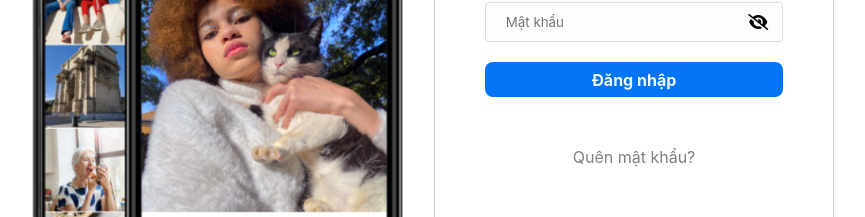
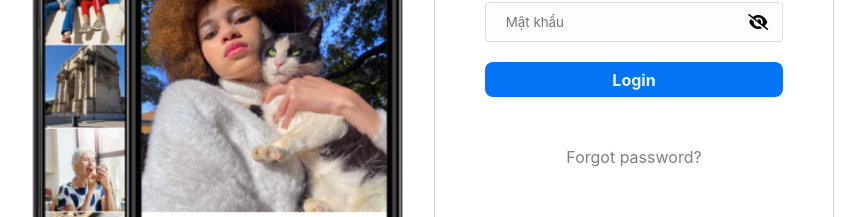
Before and after one commit to parallelism623/capygram-fe, a React (Vite) app: page /ft/login in a window 1280 px wide. Shown: the part 273-490 px from the top of the page, without its empty margins (214-1079 px from the left). Built offline with nearby package versions, Linux system fonts and the light colour scheme.

Commit message:
add i18N Login

```diff
--- a/src/i18n.js
+++ b/src/i18n.js
@@ -17,6 +17,9 @@ import profile_vi from '@/utils/i18n/vietnamese/profile.json';
 import note_profile_en from '@/utils/i18n/english/note_profile.json';
 import note_profile_vi from '@/utils/i18n/vietnamese/note_profile.json';
 
+import login_en from '@/utils/i18n/english/login.json';
+import login_vi from '@/utils/i18n/vietnamese/login.json';
+
 const resources = {
   en: {
     step1Register: step1Register_en,
@@ -24,6 +27,7 @@ const resources = {
     step3Register: step3Register_en,
     profile: profile_en,
     note_profile: note_profile_en,
+    login: login_en,
   },
   vi: {
     step1Register: step1Register_vi,
@@ -31,6 +35,7 @@ const resources = {
     step3Register: step3Register_vi,
     profile: profile_vi,
     note_profile: note_profile_vi,
+    login: login_vi,
   }
 };
 
--- a/src/pages/login/Login.jsx
+++ b/src/pages/login/Login.jsx
@@ -6,12 +6,15 @@ import logoCapyGram from "../../assets/images/logoCapyGram.png"
 import { useNavigate } from 'react-router-dom';
 import img2 from "../../assets/images/Screenshot 2024-06-13 164302.png"
 import img3 from "../../assets/images/Screenshot 2024-06-13 164310.png"
+import '@/i18n';
+import { useTranslation } from 'react-i18next';
 
 const Login = () => {
   const navigate = useNavigate();
   const [showPassword, setShowPassword] = useState(false);
   const [currentImageIndex, setCurrentImageIndex] = useState(0);
   const images = [img, img2, img3];
+  const { t } = useTranslation('login');
 
   const togglePasswordVisibility = () => {
     setShowPassword(!showPassword);
@@ -61,8 +64,8 @@ const Login = () => {
                     <Field className='field' name='password' type={showPassword ? 'text' : 'password'} placeholder="Mật khẩu" />
                     <i className={`eye-icon ${showPassword ? 'fa fa-eye' : 'fa fa-eye-slash'}`} onClick={togglePasswordVisibility}></i>
                   </div>
-                  <button className='form-button' type='submit'><b>Đăng nhập</b></button>
-                  <p onClick={() => navigate("/ft/reset-password")}>Quên mật khẩu?</p>
+                  <button className='form-button' type='submit'><b>{t('login')}</b></button>
+                  <p onClick={() => navigate("/ft/reset-password")}>{t('resetpassword')}</p>
                 </Form>
               )}
             </Formik>
--- /dev/null
+++ b/src/utils/i18n/english/login.json
@@ -0,0 +1,4 @@
+{
+    "login": "Login",
+    "resetpassword": "Forgot password?"
+}
--- /dev/null
+++ b/src/utils/i18n/vietnamese/login.json
@@ -0,0 +1,4 @@
+{
+    "login": "Đăng nhập",
+    "resetpassword": "Quên mật khẩu?"
+}
```
